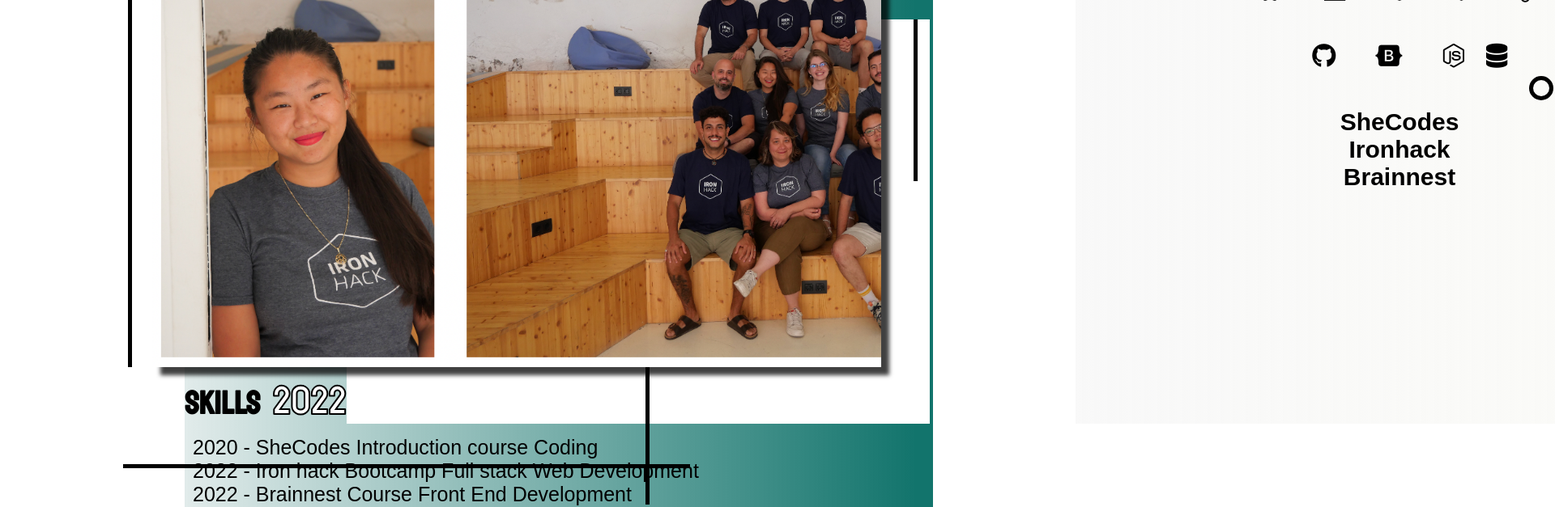
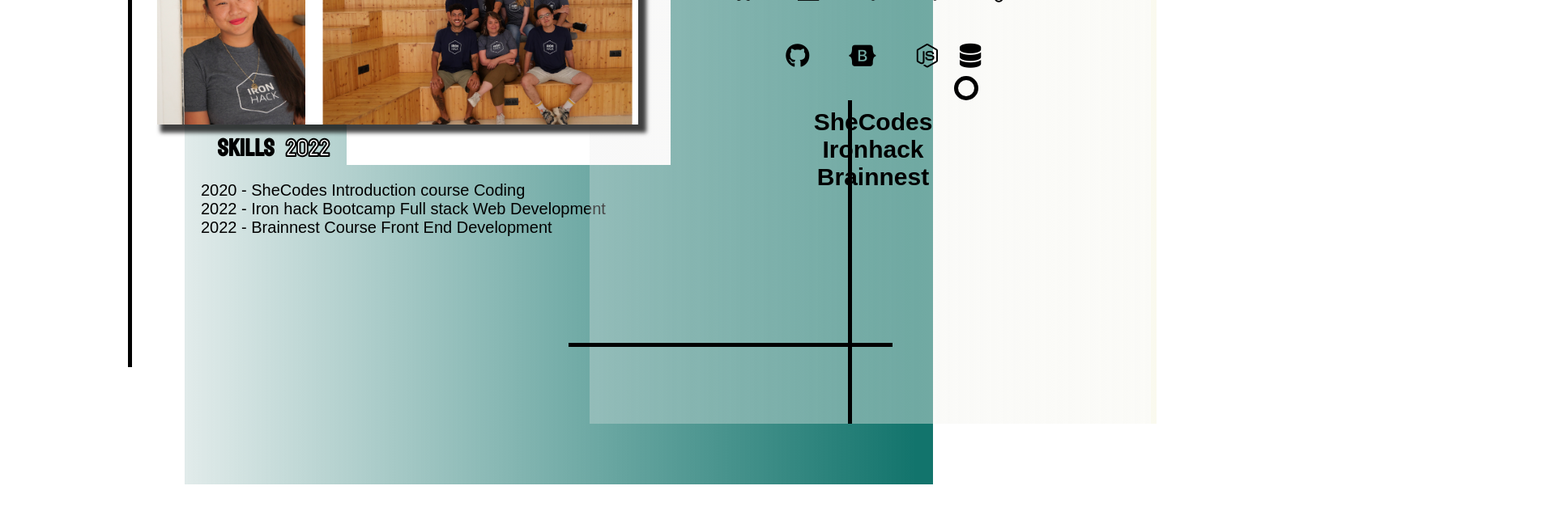
Before and after one commit to bjorkweenk/wqbweenk, a React (Create React App) app: page /work in a window 1280 px wide. Shown: the part 520-1147 px from the top of the page at 81% size, 1920 px wide, since content can reach past the window. Built offline with nearby package versions, Linux system fonts and the light colour scheme; a web font is replaced by a local one.

Commit message:
sizes changes

```diff
--- a/src/components/Work/Work.css
+++ b/src/components/Work/Work.css
@@ -1,6 +1,6 @@
 .item {
     width: 80%;
-    height: 1100px;
+    height: 900px;
     margin: 50px auto;
     padding-top: 75px;
     background: #ccc;
@@ -37,8 +37,8 @@
     background-image: url(../../../public/iron.png);
     background-repeat: no-repeat;
     background-size: cover;
-    width: 900px;
-    height: 600px;
+    width: 600px;
+    height: 300px;
     position: absolute;
     top : 230px ;
     left: 60px;
@@ -70,10 +70,14 @@
     font-size: 15px;
   }
 
+  .more11 {
+    display: flex;
+    flex-direction: column;
+  }
   .more1 {
     display: none;
     background-color:transparent;
-    width: 200px;
+    width: 100px;
     height: 300px;
     position: absolute;
     top: 0px ;
@@ -100,7 +104,7 @@
     border-radius: 50%;
     position: absolute;
     top: 470px;
-    left: 560px;
+    left: 450px;
   }
 
 
@@ -111,8 +115,8 @@
     background-image: url(../../../public/susy.png);
     background-repeat: no-repeat;
     background-size: cover;
-    width: 900px;
-    height: 600px;
+    width: 600px;
+    height: 300px;
     position: absolute;
     top : 230px ;
     left: 60px;
@@ -127,8 +131,8 @@
     background-image: url(../../../public/foodhunters1.png);
     background-repeat: no-repeat;
     background-size: cover;
-    width: 900px;
-    height: 600px;
+    width: 600px;
+    height: 300px;
     position: absolute;
     top : 230px ;
     left: 60px;
@@ -139,13 +143,14 @@
   }
 
 
+
   /* sharelicious */
   .line2-sh {
     background-image: url(../../../public/sharelicious1.png);
     background-repeat: no-repeat;
     background-size: cover;
-    width: 900px;
-    height: 600px;
+    width: 600px;
+    height: 300px;
     position: absolute;
     top : 230px ;
     left: 60px;
@@ -160,8 +165,8 @@
     background-image: url(../../../public/brainnest1.png);
     background-repeat: no-repeat;
     background-size: cover;
-    width: 900px;
-    height: 600px;
+    width: 600px;
+    height: 300px;
     position: absolute;
     top : 230px ;
     left: 60px;
@@ -176,8 +181,8 @@
     background-image: url(../../../public/brainnestweekk2.png);
     background-repeat: no-repeat;
     background-size: cover;
-    width: 900px;
-    height: 600px;
+    width: 600px;
+    height: 300px;
     position: absolute;
     top : 230px ;
     left: 60px;
@@ -190,10 +195,10 @@
     /* Portfolio */
     .line2-portfolio {
       background-image: url(../../../public/portfolio.png);
-      background-size:120%;
       background-repeat: no-repeat;
-      width: 900px;
-      height: 600px;
+      background-size: cover;
+      width: 600px;
+      height: 300px;
       position: absolute;
       top : 230px ;
       left: 60px;
@@ -206,10 +211,10 @@
     /* Mountain Climbers */
     .line2-mc {
       background-image: url(../../../public/mountainclimbers.png);
-      background-size:120%;
       background-repeat: no-repeat;
-      width: 900px;
-      height: 600px;
+      background-size: cover;
+      width: 600px;
+      height: 300px;
       position: absolute;
       top : 230px ;
       left: 60px;
@@ -222,10 +227,10 @@
     /* sports */
     .line2-sports {
       background-image: url(../../../public/sport.png);
-      background-size:120%;
       background-repeat: no-repeat;
-      width: 900px;
-      height: 600px;
+      background-size: cover;
+      width: 600px;
+      height: 300px;
       position: absolute;
       top : 230px ;
       left: 60px;
@@ -238,10 +243,10 @@
     /* Waagh */
     .line2-waagh {
       background-image: url(../../../public/waagh.png);
-      background-size:100%;
       background-repeat: no-repeat;
-      width: 900px;
-      height: 600px;
+      background-size: cover;
+      width: 600px;
+      height: 300px;
       position: absolute;
       top : 230px ;
       left: 60px;
@@ -255,10 +260,10 @@
     /* sintlucas */
     .line2-sintlucas {
       background-image: url(../../../public/sintlucas.png);
-      background-size:100%;
       background-repeat: no-repeat;
-      width: 900px;
-      height: 600px;
+      background-size: cover;
+      width: 600px;
+      height: 300px;
       position: absolute;
       top : 230px ;
       left: 60px;
@@ -272,11 +277,11 @@
 
 
   .line3 {
-    width: 720px;
-    height: 500px;
+    width: 400px;
+    height: 300px;
     background-color: white;
     position: absolute;
-    top : 400px;
+    top : 280px;
     left: 300px;
   }
 
@@ -285,8 +290,8 @@
     height: 5px;
     background-color: black;
     position: absolute;
-    top : 180px;
-    left: 800px;
+    top : 200px;
+    left: 80px;
   }
 
   .line-5 {
@@ -294,8 +299,8 @@
     height: 200px;
     background-color: black;
     position: absolute;
-    top : 400px;
-    left: 1000px;
+    top : 40px;
+    left: 100px;
   }
 
   .line-6 {
@@ -310,10 +315,10 @@
    .line-7 {
     background: linear-gradient(90deg, rgba(233,233,233,0.30155812324929976) 0%, rgba(247,247,240,0.5) 99%, rgba(245,244,222,0.5) 10%);
     height: 900px;
-    width: 800px;
+    width: 700px;
     position: absolute;
     top : 0 ;
-    left: 1200px;
+    left: 600px;
    }
 
    .line-8 {
@@ -321,10 +326,10 @@
     animation-delay: calc(.1s * var(--i));
     animation-iteration-count: 1;
     height: 5px;
-    width: 700px;
+    width: 400px;
     position: absolute;
-    top : 950px;
-    right: 300px ;
+    top : 800px;
+    right: 50px ;
     background-color: black;
    }
 
@@ -332,18 +337,18 @@
     animation: index-item2 6s forwards;
     animation-delay: calc(.1s * var(--i));
     animation-iteration-count: 1;
-    height: 500px;
+    height: 400px;
     width: 5px;
     position: absolute;
-    top : 0px;
-    right: 350px ;
+    top : 100px;
+    right: 100px ;
     background-color: black;
     transform: rotate(450deg);
    }
 
    @keyframes index-item1 {
     from {
-        transform: translateX(100%);
+        transform: translateX(20%);
     }
 
     to {
@@ -367,20 +372,22 @@
 
   .project {
     font-family: 'Staatliches', sans-serif;
-    margin-top: 610px;
-    margin-left: -620px;
-    font-size: 40px;
+    margin-top: 310px;
+    margin-left:-300px;
+    font-size: 30px;
   }
 
   .title-a {
     font-family: 'Saira Semi Condensed', sans-serif;
-    font-size: 25px;
+    font-size: 20px;
     font-weight: 200;
     width: 900px;
     height: 60px;
     text-align: left;
-    margin-left: 110px;
-    margin-top: -160px;
+    position: absolute;
+    top: 600px;
+    left: 120px;
+
 
   }
 
@@ -392,7 +399,7 @@
       -webkit-text-stroke-color: black;
       -moz-text-stroke-width: 2px;
       -webkit-text-stroke-width: 2px;
-      font-size: 50px;
+      font-size: 30px;
       margin-top: 20vh;
       margin-left: 10px;
       }
--- a/src/components/Work/Work.jsx
+++ b/src/components/Work/Work.jsx
@@ -44,7 +44,7 @@
                         <i class="fa-solid fa-database"></i>
                         <div class="fa-brands1">
                             <div class="more">
-                                <div class="more1"><ul>
+                                <div class="more1"><ul className='more11'>
                                     <li className='txt'> Microsoft</li>
                                     <li className='txt'>Indesign</li>
                                     <li className='txt'>Photoshop</li>
```
